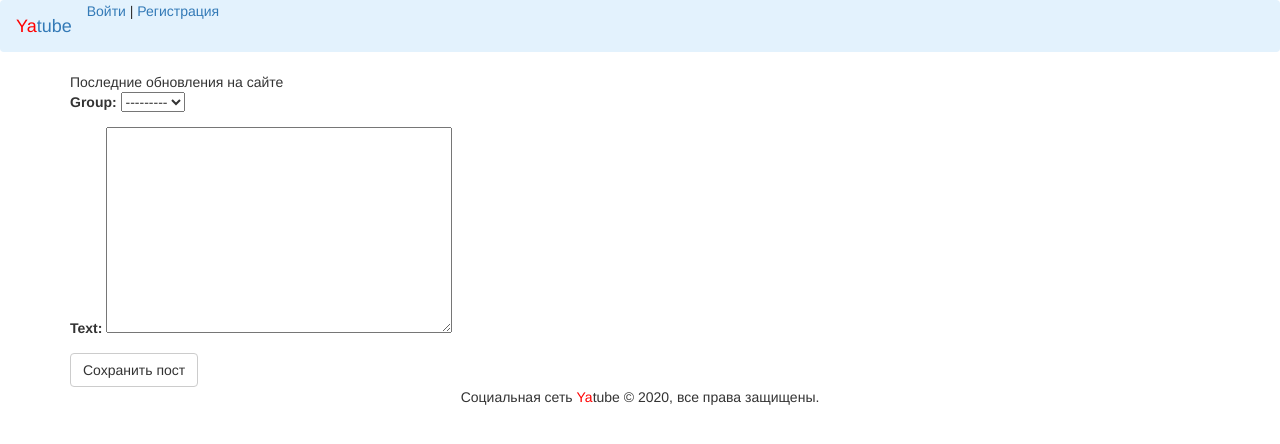
After one commit to Contrigra/hw05_final, a Django app: page /posts/new/ in a window 1280 px wide. The commit adds this page. Shown: the top 444 px of the page. Run offline with Django 3.2, Linux system fonts and the light colour scheme; data that the repository does not hold is empty; some libraries are stand-ins or nearby versions.

Commit message:
Created create a new post form

```diff
--- /dev/null
+++ b/posts/forms.py
@@ -0,0 +1,10 @@
+from django import forms
+from .models import Post, Group
+
+
+class PostForm(forms.ModelForm):
+    class Meta:
+        model = Post
+        GROUP_CHOICES = Group.objects.values_list('id', 'title')
+        group = forms.ChoiceField(required=False, choices=GROUP_CHOICES)
+        fields = ('group', 'text')
--- a/posts/models.py
+++ b/posts/models.py
@@ -1,6 +1,5 @@
 from django.db import models
 from django.contrib.auth import get_user_model
-
 
 User = get_user_model()
 
--- /dev/null
+++ b/posts/templates/new.html
@@ -0,0 +1,11 @@
+{% extends "base.html" %}
+{% block content %}Последние обновления на сайте
+
+
+    <form method="POST" class="post-form">{% csrf_token %}
+        {{ form.as_p }}
+        <button type="submit" class="save btn btn-default">Сохранить
+            пост</button>
+    </form>
+
+{% endblock %}
--- a/posts/urls.py
+++ b/posts/urls.py
@@ -5,4 +5,5 @@ from . import views
 urlpatterns = [
     path("", views.index, name="index"),
     path("group/<slug:slug>/", views.group_posts),
+    path('new/', views.new_post, name='new_post'),
 ]
--- a/posts/views.py
+++ b/posts/views.py
@@ -1,5 +1,6 @@
-from django.shortcuts import render, get_object_or_404
+from django.shortcuts import render, get_object_or_404, redirect
 from .models import Post, Group
+from posts.forms import PostForm
 from django.contrib.auth.decorators import login_required
 
 
@@ -12,3 +13,16 @@ def group_posts(request, slug):
     group = get_object_or_404(Group, slug=slug)
     posts = group.group_posts.order_by("-pub_date")[:12]
     return render(request, "group.html", {"group": group, "posts": posts})
+
+
+def new_post(request):
+    if request.method == 'POST':
+        form = PostForm(request.POST)
+        form.author = request.user
+        if form.is_valid():
+            post = form.save(commit=False)
+            post.author = request.user
+            post.save()
+            return redirect('/')
+    form = PostForm()
+    return render(request, 'new.html', {'form': form})
--- a/templates/nav.html
+++ b/templates/nav.html
@@ -2,12 +2,15 @@
     <a class="navbar-brand" href="/"><span style="color:red">Ya</span>tube</a>
     <nav class="my-2 my-md-0 mr-md-3">
         {% if user.is_authenticated %}
-        Пользователь: {{ user.username }}.
-        <a class="p-2 text-dark" href="{% url 'password_change' %}">Изменить пароль</a>
-        <a class="p-2 text-dark" href="{% url 'logout' %}">Выйти</a>
+            Пользователь: {{ user.username }}.
+            <a class="p-2 text-dark" href="{% url 'password_change' %}">Изменить
+                пароль</a>
+            <a class="p-2 text-dark" href="{% url 'logout' %}">Выйти</a>
+            <a class="p-2 text-dark" href="{% url 'new_post' %}">Новая
+                запись</a>
         {% else %}
-        <a class="p-2 text-dark" href="{% url 'login' %}">Войти</a> |
-        <a class="p-2 text-dark" href="{% url 'signup' %}">Регистрация</a>
+            <a class="p-2 text-dark" href="{% url 'login' %}">Войти</a> |
+            <a class="p-2 text-dark" href="{% url 'signup' %}">Регистрация</a>
         {% endif %}
     </nav>
 </nav>
--- a/yatube/urls.py
+++ b/yatube/urls.py
@@ -7,6 +7,7 @@ urlpatterns = [
     path('auth/', include('users.urls')), # signing up and auth
     # Checking, if we do not have custom view, then check built-in
     path('auth/', include('django.contrib.auth.urls')),
+    path('posts/', include('posts.urls')),
 
 
 ]
```
Also changed, not shown: tests/conftest.py (+2 -2 lines), tests/fixtures/fixture_data.py (+3 -1 lines), tests/fixtures/fixture_user.py (+7 -1 lines), tests/test_homework.py (+0 -5 lines), README.md.
